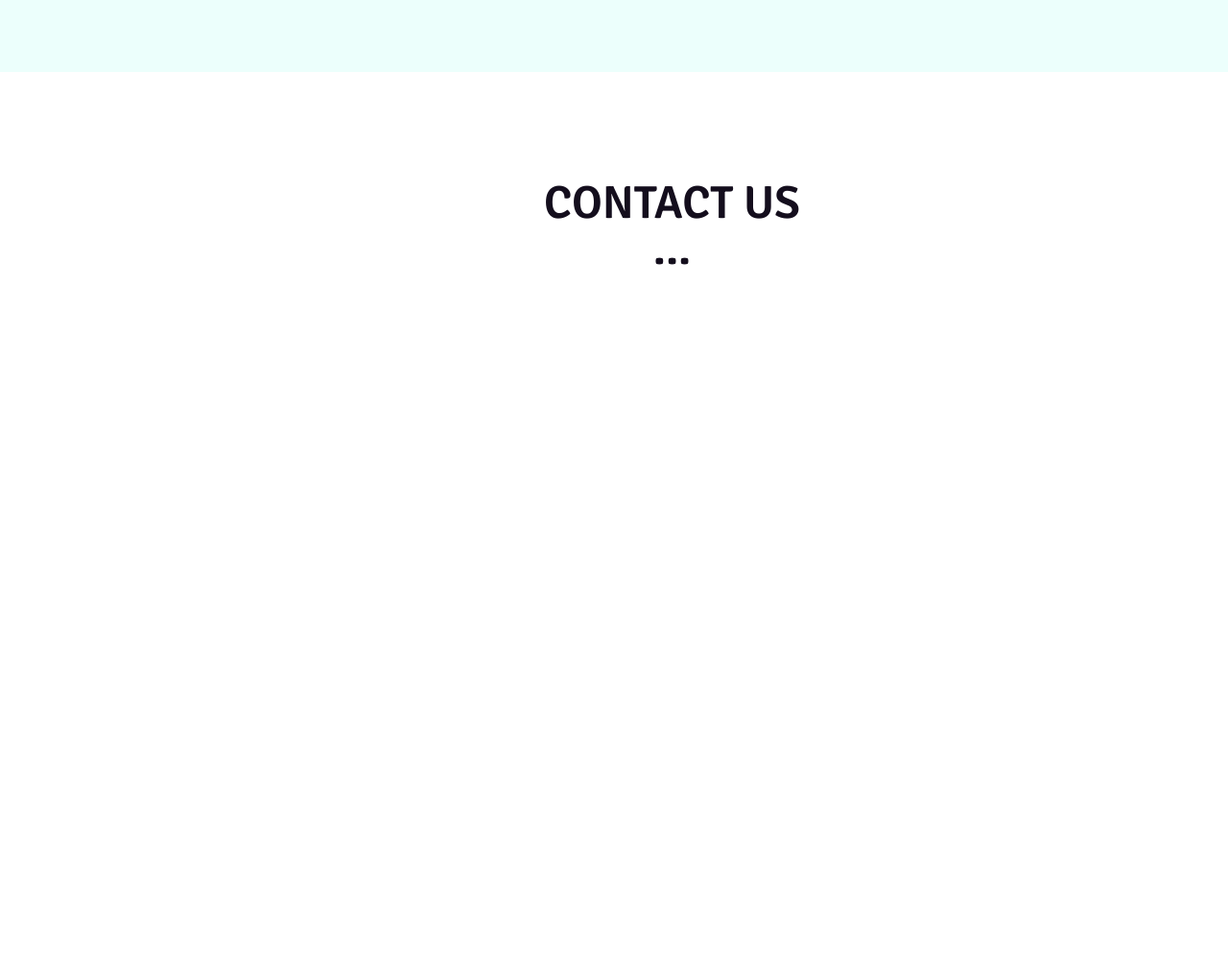
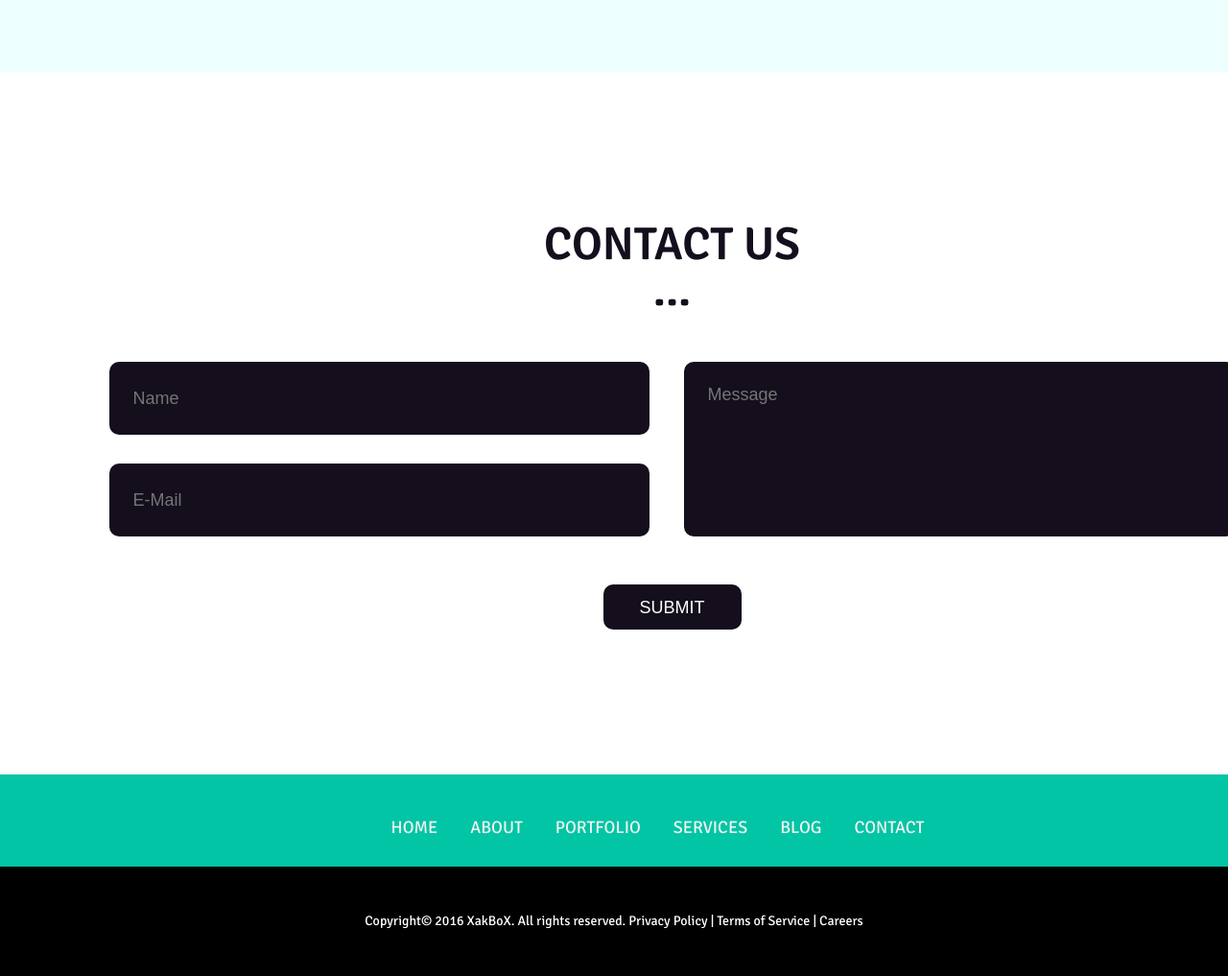
Before and after one commit to kymmyD123/Sigxak, a plain HTML site: page index.html in a window 1280 px wide. Shown: the part 6586-7603 px from the top of the page at 96% size. Before the commit the page ends 6886 px from the top, so only its background shows below. Drawn offline with Linux system fonts and the light colour scheme.

Commit message:
AddedFooter

```diff
--- a/css/style.css
+++ b/css/style.css
@@ -416,3 +416,105 @@ h5.title {
 .contact-us {
     background: #ffffff;
 }
+
+.contact-title {
+    margin: 156px 0 50px 0;
+}
+
+#message {
+    resize: none;
+}
+
+.form-container {
+    width: 1174px;
+    margin: 0 auto;
+}
+
+form {
+    text-align: center;
+}
+
+.text {
+    background: #140e1d;
+    outline: none;
+    border: none;
+    -webkit-border-radius: 10px;
+    -moz-border-radius: 10px;
+    border-radius: 10px;
+    width: 536px;
+    height: 74px;
+    padding-left: 25px;
+    color: #fff;
+    font: 300 18px/18px OpenSans, sans-serif;
+}
+
+.text-1 {
+    margin-bottom: 30px;
+}
+
+.text-2 {
+    display: block;
+}
+
+.message {
+    background: #140e1d;
+    outline: none;
+    border: none;
+    -webkit-border-radius: 10px;
+    -moz-border-radius: 10px;
+    border-radius: 10px;
+    width: 550px;
+    height: 157px;
+    padding: 25px 0 0 25px;
+    color: #fff;
+    font: 300 18px/18px OpenSans, sans-serif;
+}
+
+.submit {
+    cursor: pointer;
+    margin-top: 50px;
+    margin-bottom: 151px;
+    outline: none;
+    border: none;
+    -webkit-border-radius: 10px;
+    -moz-border-radius: 10px;
+    border-radius: 10px;
+    background: #140e1d;
+    color: #fff;
+    font: 300 18px/18px OpenSans, sans-serif;
+    width: 144px;
+    height: 47px;
+}
+
+.footer-menu {
+    background: #02c5a5;
+}
+
+.footer-menu ul {
+    margin: 0;
+    text-align: center;
+}
+
+.footer-menu li {
+    display: inline-block;
+    padding: 46px 30px 31px 0;
+}
+
+.footer-menu li a {
+    font: 400 18px/18px Signika, sans-serif;
+    text-decoration: none;
+    text-transform: uppercase;
+    color: #f1f2f1;
+}
+
+
+
+
+
+.footer-bottom {
+    background: #000;
+    color: #fff;
+    font: 400 14px/14px Signika, sans-serif;
+    text-align: center;
+    padding: 50px 0 50px 0;
+}
--- a/index.html
+++ b/index.html
@@ -4,11 +4,11 @@
     <meta charset="UTF-8">
     <title>Sigxak</title>
     <link rel="stylesheet" href="css/style.css">
-    <link href="https://fonts.googleapis.com/css?family=Signika:300,400,600,700" rel="stylesheet">
+    <link href="https://fonts.googleapis.com/css?family=Open+Sans:300,400|Signika:300,400,600,700" rel="stylesheet">
 </head>
 <body>
 <div class="wrapper">
-    <div class="header">
+    <div class="header" id="header">
         <div class="container clearfix">
             <div class="header-banner">
                 <div class="title-text">
@@ -27,17 +27,17 @@
         <div class="container clearfix">
             <div class="menu">
                 <ul>
-                    <li><a href="#">home </a></li>
-                    <li><a href="#">about </a></li>
-                    <li><a href="#">portfolio </a></li>
-                    <li><a href="#">services </a></li>
-                    <li><a href="#">blog </a></li>
-                    <li><a href="#">contact</a></li>
+                    <li><a href="#header">home </a></li>
+                    <li><a href="#about">about </a></li>
+                    <li><a href="#portfolio">portfolio </a></li>
+                    <li><a href="#services">services </a></li>
+                    <li><a href="#blog">blog </a></li>
+                    <li><a href="#contact">contact</a></li>
                 </ul>
             </div>
         </div>
     </div>
-    <div class="about">
+    <div class="about" id="about">
         <div class="container clearfix">
             <div class="about-title">
                 <h2 class="title">About <br>
@@ -98,7 +98,7 @@
             </div>
         </div>
     </div>
-    <div class="portfolio">
+    <div class="portfolio" id="portfolio">
         <div class="container clearfix">
             <div class="portfolio-title">
                 <h2 class="title">portfolio <br>
@@ -135,7 +135,7 @@
             <li class="portfolio-element portfolio-element-8 right"></li>
         </ul>
     </div>
-    <div class="services">
+    <div class="services" id="services">
         <div class="container clearfix">
             <div class="services-title">
                 <h2 class="title">services <br>
@@ -195,7 +195,7 @@
             </div>
         </div>
     </div>
-    <div class="blog">
+    <div class="blog" id="blog">
         <div class="container clearfix">
             <div class="blog-title">
                 <h2 class="title">blog <br>
@@ -303,12 +303,38 @@
         <script type="text/javascript" charset="utf-8" async
                 src="https://api-maps.yandex.ru/services/constructor/1.0/js/?sid=aavq53O16z0DrZm5Fp-AF6DCwVTmkiQ_&amp;width=100%&amp;height=612&amp;lang=ru_RU&amp;sourceType=constructor&amp;scroll=true"></script>
     </div>
-    <div class="contact-us">
+    <div class="contact-us" id="contact">
         <div class="container clearfix">
-            <div class="blog-title">
+            <div class="contact-title">
                 <h2 class="title">contact us<br>
                     ...</h2>
             </div>
+            <div class="form-container clearfix">
+                <form action="#">
+                    <input type="text" class="text text-1 left" placeholder="Name">
+                    <textarea name="message" id="message" class="message right" placeholder="Message"></textarea>
+                    <input type="text" class="text text-2 left" placeholder="E-Mail">
+                    <input type="submit" class="submit" value="SUBMIT">
+                </form>
+            </div>
+        </div>
+    </div>
+    <div class="footer">
+        <div class="footer-menu">
+            <div class="container">
+                <ul>
+                    <li><a href="#header">home </a></li>
+                    <li><a href="#about">about </a></li>
+                    <li><a href="#portfolio">portfolio </a></li>
+                    <li><a href="#services">services </a></li>
+                    <li><a href="#blog">blog </a></li>
+                    <li><a href="#contact">contact</a></li>
+                </ul>
+            </div>
+        </div>
+        <div class="footer-adresses"></div>
+        <div class="footer-bottom">
+            Copyright&copy; 2016 XakBoX. All rights reserved.  Privacy Policy | Terms of Service | Careers
         </div>
     </div>
 </div>
```
Also changed, not shown: img/s-sprite-2.png (added).
